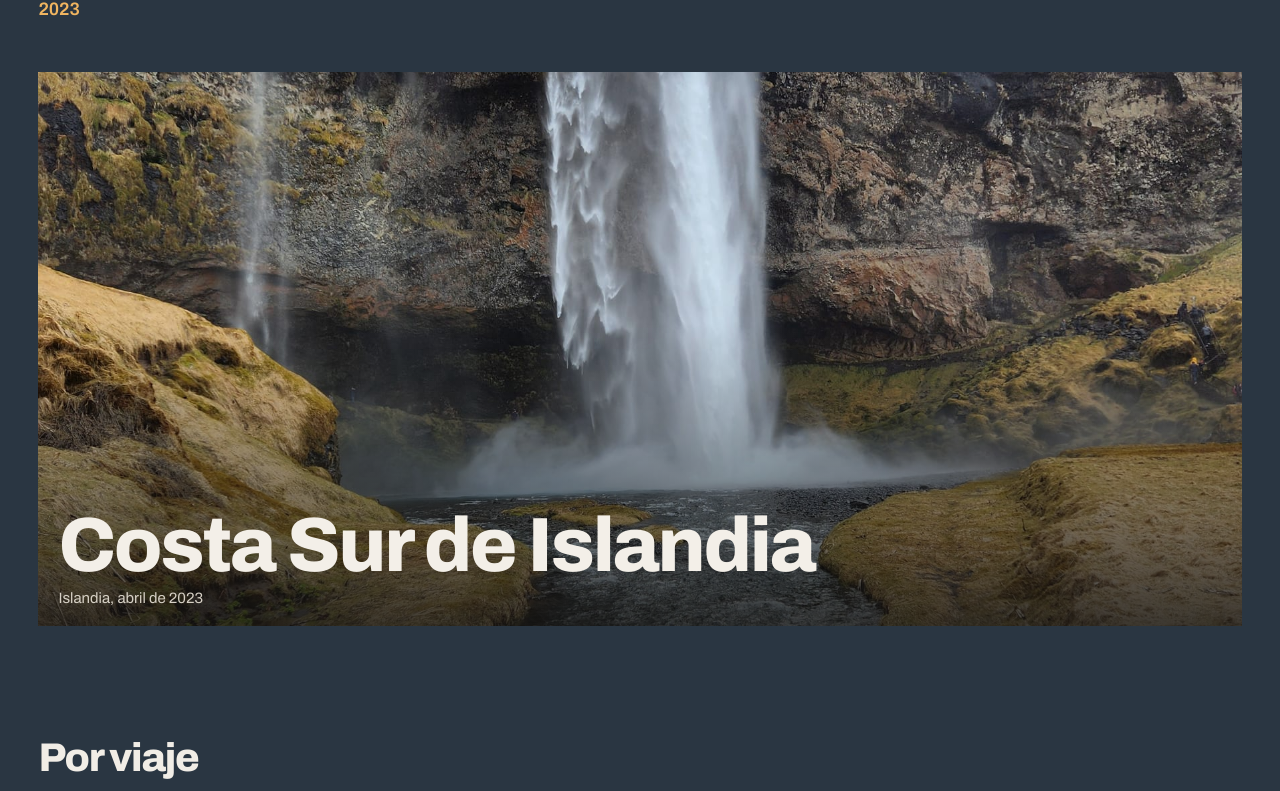
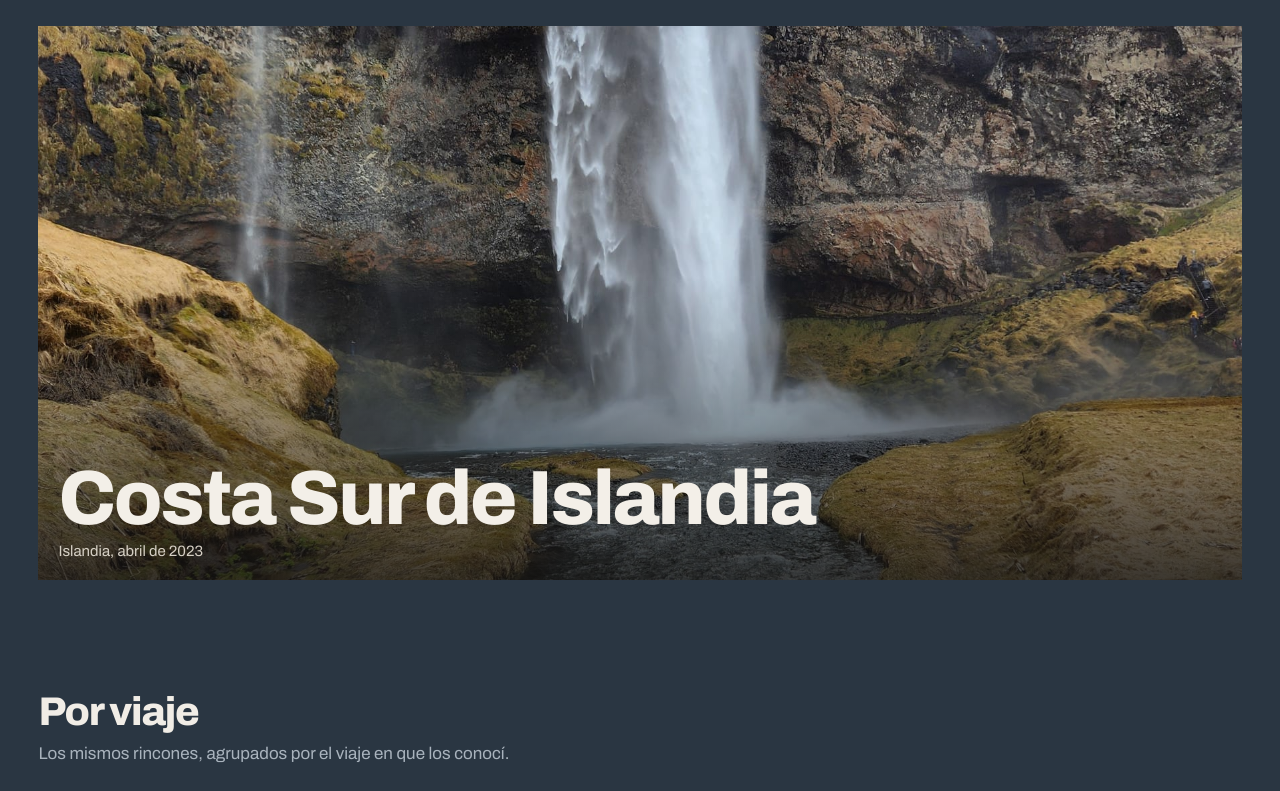
Before and after one commit to rsanhueza81/blog-viajes, an Astro site: page / in a window 1280 px wide. Shown: the part 261-1052 px from the top of the page. Built offline with nearby package versions, Linux system fonts and the light colour scheme; Astro itself is replaced by a stand-in of ours; a web font is replaced by a local one.

Commit message:
Saca los años de los viajes de la portada
Co-Authored-By: Claude Fable 5.2 <noreply@anthropic.com>
Claude-Session: https://claude.ai/code/session_01PFJ1RLso31QYLpXFTchPy3

```diff
--- a/src/pages/index.astro
+++ b/src/pages/index.astro
@@ -8,17 +8,12 @@ import { rinconesPublicados, viajesConRincones } from '../lib/datos';
 
 const rincones = await rinconesPublicados();
 const viajes = await viajesConRincones();
-const anos = viajes.flatMap(({ viaje }) => [viaje.data.inicio, viaje.data.fin ?? viaje.data.inicio]).map((d) => d.getUTCFullYear());
-const desde = anos.length ? Math.min(...anos) : undefined;
-const hasta = anos.length ? Math.max(...anos) : undefined;
-const periodo = desde === undefined ? '' : desde === hasta ? `${desde}` : `${desde} a ${hasta}`;
 const og = rincones[0] ? await imagenCompartir(rincones[0].rincon.data.portada) : undefined;
 ---
 
 <Base imagen={og} descripcion="Lugares a los que volvería, con mis fotos, un mapa y lo que recuerdo de cada uno.">
   <div class="contenedor">
     <h1 class="titular ancho">{SITIO.bajada}</h1>
-    {periodo && <p class="periodo">{periodo}</p>}
 
     {rincones.length === 0 && <p class="vacio">El primer rincón aparece aquí apenas se publique.</p>}
     {rincones.length > 0 && <Mosaico rincones={rincones} />}
@@ -37,16 +32,10 @@ const og = rincones[0] ? await imagenCompartir(rincones[0].rincon.data.portada)
 
 <style>
   .titular {
-    margin: 3.5rem 0 0;
+    margin: 3.5rem 0 3rem;
     font-size: clamp(2.75rem, 7vw, 6.5rem);
     line-height: 0.92;
     max-width: 18ch;
-  }
-  .periodo {
-    margin: 1rem 0 3rem;
-    font-size: 1.125rem;
-    font-weight: 600;
-    color: var(--acento);
   }
   .vacio {
     color: var(--texto-suave);
```
